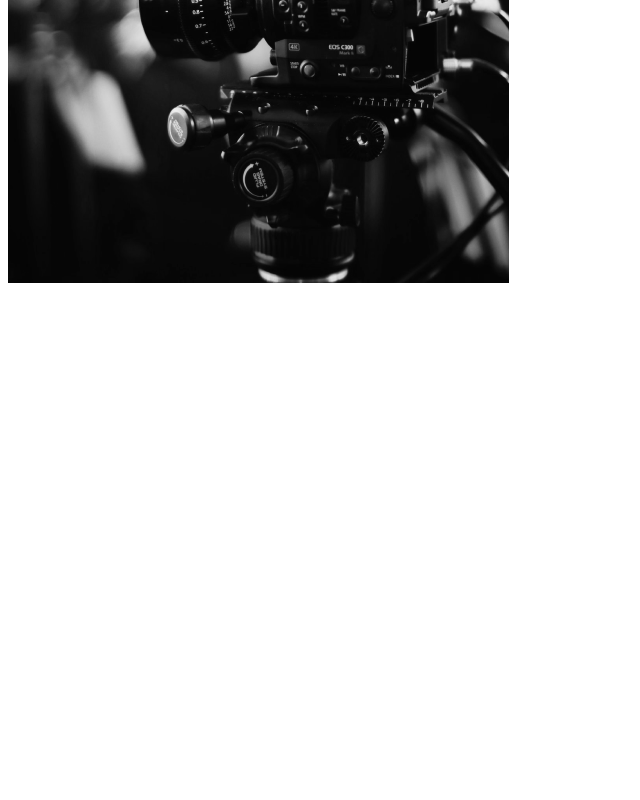
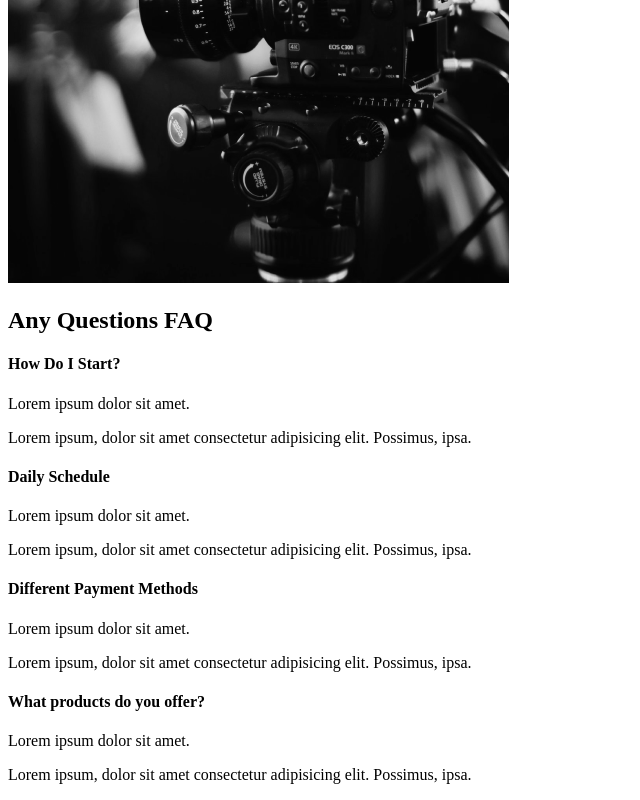
Before and after one commit to salmanahmedx/agency-portfolio-react, a React (Create React App) app: page / in a window 1280 px wide. Shown: the part 2099-2899 px from the top of the page, without its empty margins (0-640 px from the left). Before the commit the page ends 2394 px from the top, so only its background shows below. Built offline with nearby package versions, Linux system fonts and the light colour scheme.

Commit message:
FAQ section html

```diff
--- /dev/null
+++ b/src/components/FaqSection.js
@@ -0,0 +1,39 @@
+import React from 'react';
+
+const FaqSection = () => {
+    return (
+        <div className='faq'>
+            <h2>Any Questions <span>FAQ</span></h2>
+            <div className="question">
+                <h4>How Do I Start?</h4>
+                <div className="answer">
+                    <p>Lorem ipsum dolor sit amet.</p>
+                    <p>Lorem ipsum, dolor sit amet consectetur adipisicing elit. Possimus, ipsa.</p>
+                </div>
+            </div>
+            <div className="question">
+                <h4>Daily Schedule</h4>
+                <div className="answer">
+                    <p>Lorem ipsum dolor sit amet.</p>
+                    <p>Lorem ipsum, dolor sit amet consectetur adipisicing elit. Possimus, ipsa.</p>
+                </div>
+            </div>
+            <div className="question">
+                <h4>Different Payment Methods</h4>
+                <div className="answer">
+                    <p>Lorem ipsum dolor sit amet.</p>
+                    <p>Lorem ipsum, dolor sit amet consectetur adipisicing elit. Possimus, ipsa.</p>
+                </div>
+            </div>
+            <div className="question">
+                <h4>What products do you offer?</h4>
+                <div className="answer">
+                    <p>Lorem ipsum dolor sit amet.</p>
+                    <p>Lorem ipsum, dolor sit amet consectetur adipisicing elit. Possimus, ipsa.</p>
+                </div>
+            </div>
+        </div>
+    );
+};
+
+export default FaqSection;
--- a/src/pages/AboutUs.js
+++ b/src/pages/AboutUs.js
@@ -1,12 +1,14 @@
 import React from 'react';
 import AboutSection from '../components/AboutSection';
 import ServicesSection from '../components/ServicesSection';
+import FaqSection from '../components/FaqSection';
 
 const AboutUs = () => {
     return (
         <>
             <AboutSection />
             <ServicesSection />
+            <FaqSection />
         </>
     );
 };
```
